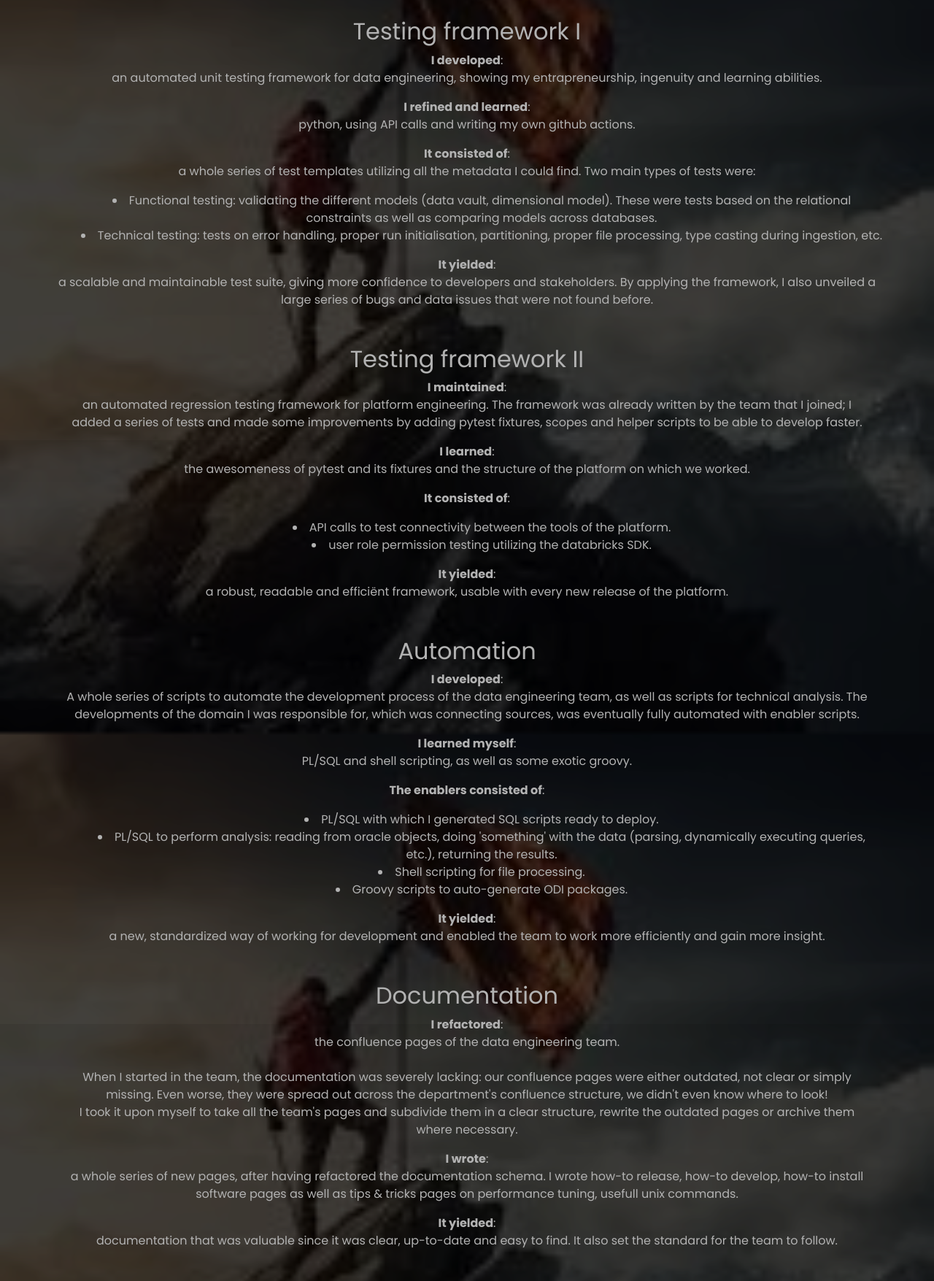
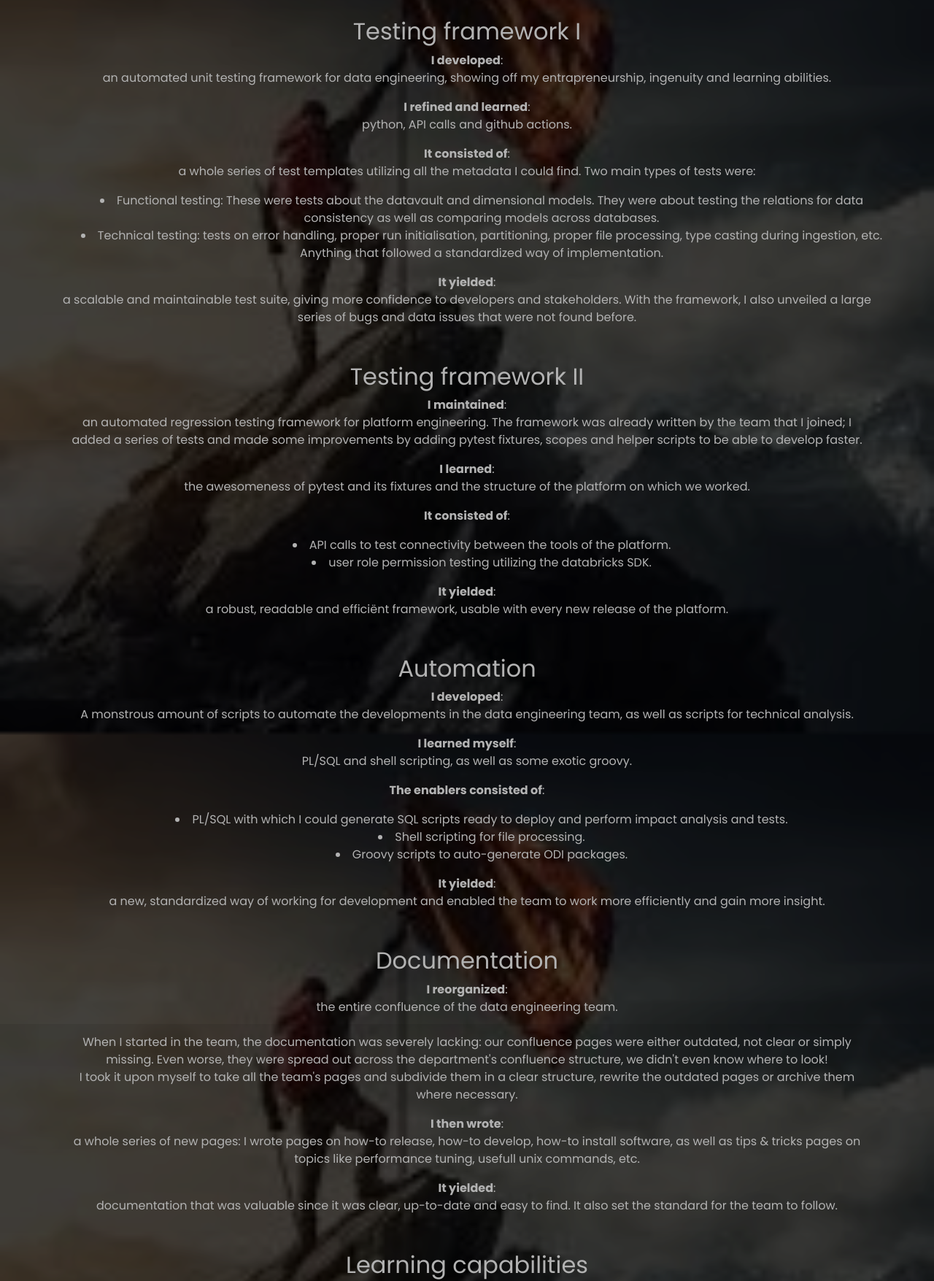
Before and after one commit to Hermannnnnnnn/my_cv_website, a plain HTML site: page Experience_and_education.html in a window 1280 px wide. Shown: the part 980-2735 px from the top of the page at 73% size. Drawn offline with nearby package versions, Linux system fonts and the light colour scheme.

Commit message:
small corrections

```diff
--- a/Experience_and_education.html
+++ b/Experience_and_education.html
@@ -159,7 +159,7 @@
         <p>
           <strong>I developed</strong>:
           <br>
-          an automated unit testing framework for data engineering, showing my entrapreneurship, ingenuity and learning abilities.
+          an automated unit testing framework for data engineering, showing off my entrapreneurship, ingenuity and learning abilities.
           <br>
 
         </p>
@@ -167,7 +167,7 @@
         <p>
           <strong>I refined and learned</strong>:
           <br>
-          python, using API calls and writing my own github actions.
+          python, API calls and github actions.
           <br>
 
         </p>
@@ -177,15 +177,15 @@
           <br>
           a whole series of test templates utilizing all the metadata I could find. Two main types of tests were:
           <ul>
-            <li>Functional testing: validating the different models (data vault, dimensional model). These were tests based on the relational constraints as well as comparing models across databases.</li>
-            <li>Technical testing: tests on error handling, proper run initialisation, partitioning, proper file processing, type casting during ingestion, etc.</li>
+            <li>Functional testing: These were tests about the datavault and dimensional models. They were about testing the relations for data consistency as well as comparing models across databases.</li>
+            <li>Technical testing: tests on error handling, proper run initialisation, partitioning, proper file processing, type casting during ingestion, etc. Anything that followed a standardized way of implementation.</li>
           </ul>
 
         </p>
         <p>
           <strong>It yielded</strong>:
           <br>
-          a scalable and maintainable test suite, giving more confidence to developers and stakeholders. By applying the framework, I also unveiled a large series of bugs and data issues that were not found before.
+          a scalable and maintainable test suite, giving more confidence to developers and stakeholders. With the framework, I also unveiled a large series of bugs and data issues that were not found before.
         </p>
       </div>
 
@@ -240,7 +240,7 @@
           <p>
             <strong>I developed</strong>:
             <br>
-            A whole series of scripts to automate the development process of the data engineering team, as well as scripts for technical analysis. The developments of the domain I was responsible for, which was connecting sources, was eventually fully automated with enabler scripts.
+            A monstrous amount of scripts to automate the developments in the data engineering team, as well as scripts for technical analysis.
           </p>
           <p>
             <strong>I learned myself</strong>:
@@ -253,8 +253,7 @@
             <strong>The enablers consisted of</strong>:
 
             <ul>
-              <li>PL/SQL with which I generated SQL scripts ready to deploy.</li>
-              <li>PL/SQL to perform analysis: reading from oracle objects, doing 'something' with the data (parsing, dynamically executing queries, etc.), returning the results.</li>
+              <li>PL/SQL with which I could generate SQL scripts ready to deploy and perform impact analysis and tests.</li>
               <li>Shell scripting for file processing.</li>
               <li>Groovy scripts to auto-generate ODI packages.</li>
             </ul>
@@ -278,9 +277,9 @@
         </div>
         <div class="detail-box">
           <p>
-            <strong>I refactored</strong>:
+            <strong>I reorganized</strong>:
             <br>
-            the confluence pages of the data engineering team.
+            the entire confluence of the data engineering team.
             <br><br>
 
             When I started in the team, the documentation was severely lacking: our confluence pages were either outdated, not clear or simply missing. Even worse, they were spread out across the department's confluence structure, we didn't even know where to look!
@@ -288,9 +287,9 @@
             I took it upon myself to take all the team's pages and subdivide them in a clear structure, rewrite the outdated pages or archive them where necessary.
           </p>
           <p>
-            <strong>I wrote</strong>:
+            <strong>I then wrote</strong>:
             <br>
-            a whole series of new pages, after having refactored the documentation schema. I wrote how-to release, how-to develop, how-to install software pages as well as tips & tricks pages on performance tuning, usefull unix commands.
+            a whole series of new pages: I wrote pages on how-to release, how-to develop, how-to install software, as well as tips & tricks pages on topics like performance tuning, usefull unix commands, etc.
             <br>
           </p>
           <p>
@@ -321,14 +320,14 @@
               <li>Being very rapidly a contributing member of the team.</li>
               <li>Asking insightful questions.</li>
               <li>being capable, in a short time, of providing insights in frameworks and tools, like vaultspeed and the team's custom flow management framework</li>
-              <li>Taking on anything of the team's responsibilities, whether this was development, run support, disaster recovery testing.</li>
+              <li>Taking on anything of the team's responsibilities, whether this was development, run support, disaster recovery testing, environment refreshes.</li>
             </ul>
 
           </p>
           <p>
             <strong>It yielded</strong>:
             <br>
-            The opportunity to do a 3-month POC, where I was asked to validate, with regards to data engineering, a new platform, consisting of databricks, dbt and airflow.
+            The opportunity to do a 3-month POC, where I was asked to validate, with regards to data engineering teams's E2E flows, a new platform, consisting of databricks, dbt and airflow.
             <br>
             The POC was a success, I gave a final presentation to management and I was asked to join the platform team
           </p>
```
Also changed, not shown: index.html (+6 -6 lines).
